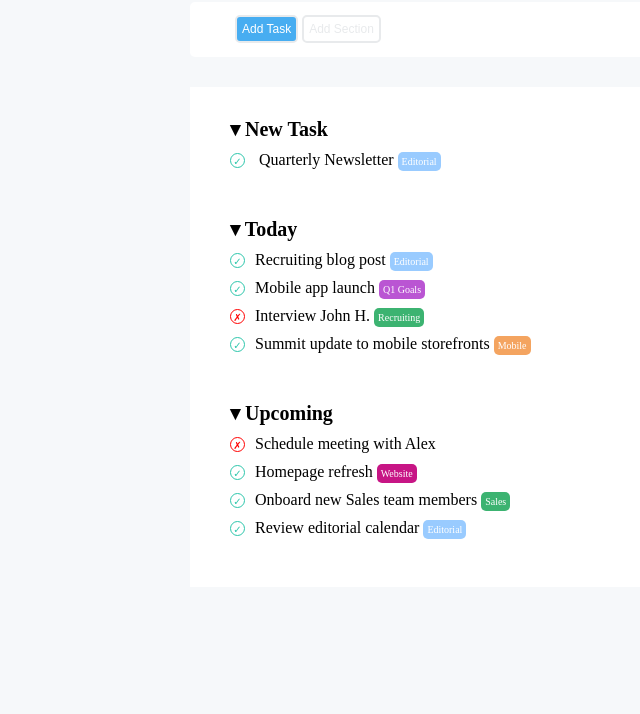
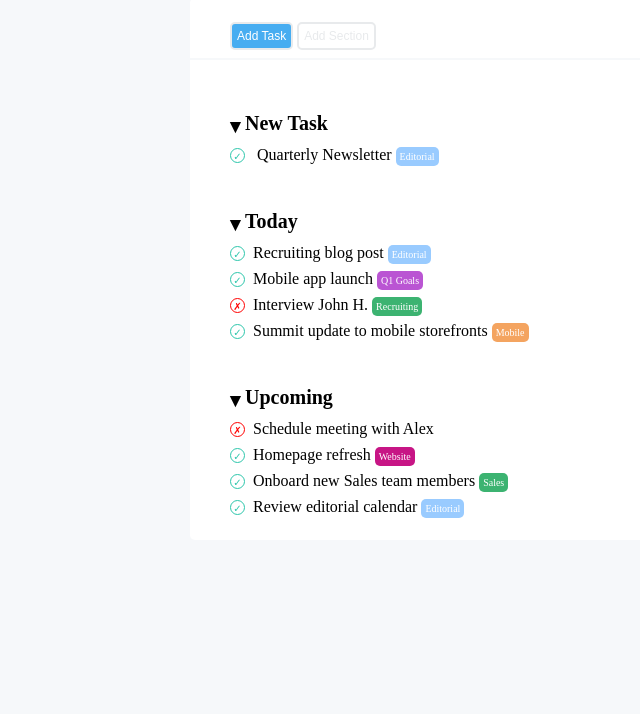
Before and after one commit to Domenic0Ferrari/html-css-toboolist, a plain HTML site: page index.html in a window 1280 px wide. Shown: the part 86-800 px from the top of the page, without its empty margins (0-640 px from the left). Drawn offline with Linux system fonts and the light colour scheme.

Commit message:
add henry's revision

```diff
--- a/assets/style.css
+++ b/assets/style.css
@@ -10,32 +10,31 @@ body{
 
 header{
     background-color: #FFFFFF;
+    padding: 5px 20px;
 }
 
 img{
-    margin-top: 20px;
-    margin-left: 30px;
     vertical-align: middle;
-    margin-bottom: 5px;
 }
 
 .title{
     display: inline;
     font-size: 50px;
+    font-weight: bold;
     vertical-align: middle;
 }
 
 .container{
   margin: auto;
-  margin-top:1% ;
+  margin-top: 1rem;
   background-color: #FFFFFF;
-  width: 900px;
+  max-width: 900px;
   border-radius: 5px;
 }
 
 .bottom{
-    padding: 1.5% 5%;
-    margin: auto;
+    padding: 1.5rem 2.5rem 0.5rem;
+    border-bottom: 2px solid #F6F8FA ;
 }
 
 .task{
@@ -57,36 +56,38 @@ img{
     font-size: 12px;
 }
 
-.container2{
- margin: auto;
- width: 900px;
- background-color: #FFFFFF;
- height: 500px;
+
+.list-section{
+  list-style: none;
+  padding: 1.5rem 2.5rem ;
 }
 
 
-ul{
-    list-style: none;
+
+li{
+  display: block;
+  margin-top: 0.5rem;
 }
 
-li{
-  padding-top: 10px;
-}
 
-.list{
-  margin: 30px 40px;
+
+
+.triangle{
+  vertical-align: -3px ;
 }
 
 h3{
   font-size: 20px;
+  font-weight: bold;
   padding-top: 20px;
 }
 
+
 .circle{
   display: inline-block;
-  width: 15px;
-  height: 15px;
-  margin-right: 10px;
+  width: 1.5em;
+  height: 1.5em;
+  margin-right: 0.5rem;
   border-radius: 50%;
   line-height: 15px;
   font-size: 10px;
--- a/index.html
+++ b/index.html
@@ -20,22 +20,19 @@
      <button class="task"> Add Task </button>
      <button class="section"> Add Section </button>
     </div>
-  </div>
 
-  <div class="container2">
-   <div class="list">
-     <ul>
+     <ul class="list-section">
       <li>
-       <h3> &blacktriangledown; New Task</h3>
+       <h3><span class="triangle"> &blacktriangledown; </span> New Task</h3>
        <ul>
         <li><span class="circle yes">&check;</span>  Quarterly Newsletter <span class="pulsante blu">Editorial</span></li>
        </ul>
       </li>
-     </ul>
+
      <br>
-     <ul>
+
       <li>
-       <h3>&blacktriangledown; Today</h3>
+       <h3><span class="triangle">&blacktriangledown; </span>Today</h3>
        <ul>
         <li><span class="circle yes">&check;</span>Recruiting blog post <span class="pulsante blu">Editorial</span></li>
         <li><span class="circle yes">&check;</span>Mobile app launch <span class="pulsante viola">Q1 Goals</span></li>
@@ -43,11 +40,11 @@
         <li><span class="circle yes">&check;</span>Summit update to mobile storefronts <span class="pulsante arancione">Mobile</span></li>
        </ul>
       </li>
-     </ul>
+
      <br>
-     <ul>
+
       <li>
-       <h3>&blacktriangledown; Upcoming</h3>
+       <h3><span class="triangle">&blacktriangledown;</span> Upcoming</h3>
        <ul>
         <li><span class="circle none">&cross;</span>Schedule meeting with Alex</li>
         <li><span class="circle yes">&check;</span>Homepage refresh <span class="pulsante rosa">Website</span></li>
@@ -57,7 +54,6 @@
       </li>
      </ul>
   </div>
-  </div>
 
  </main>
 
```
Lines whose indentation alone changed are shown as unchanged.
